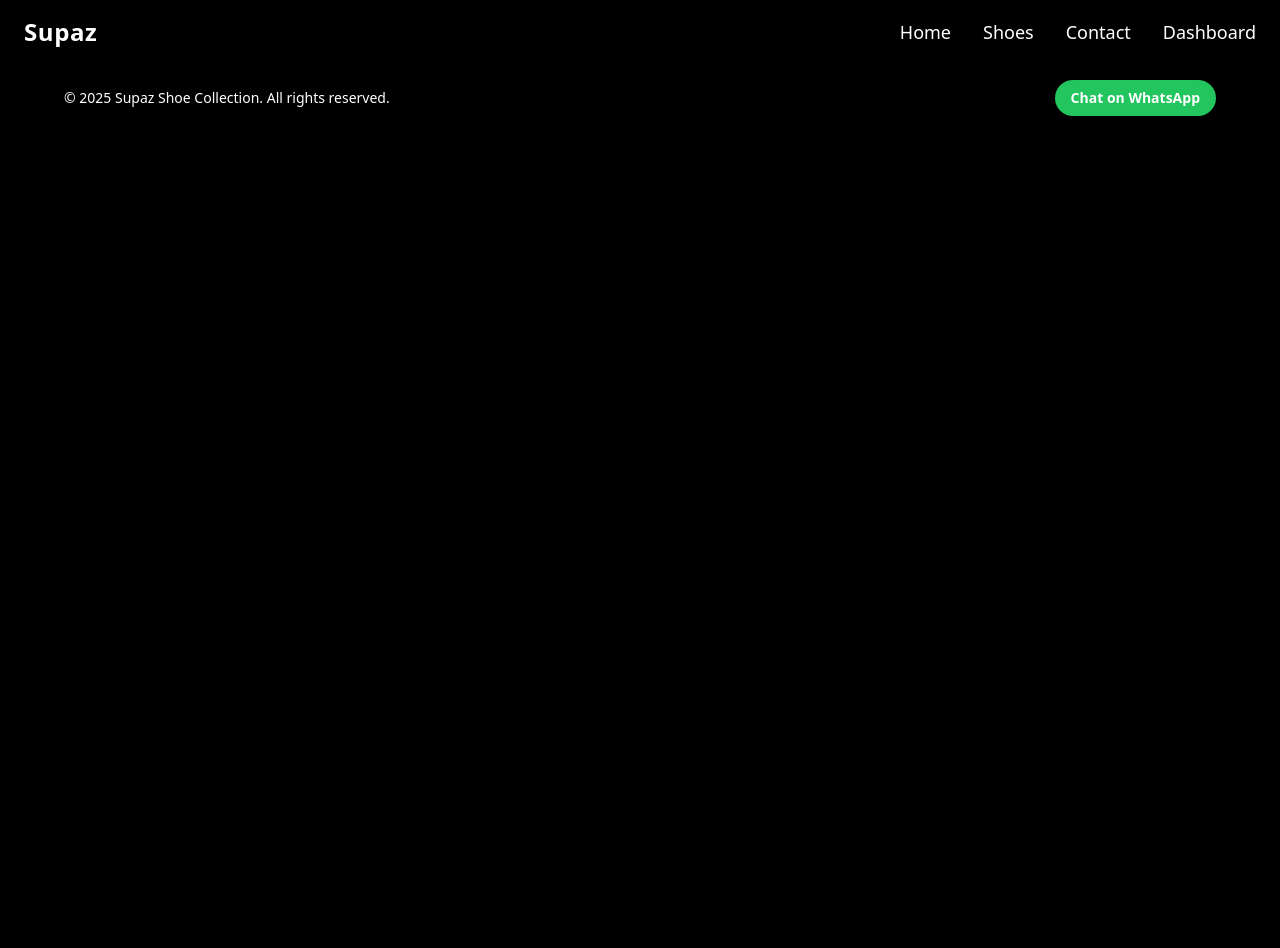
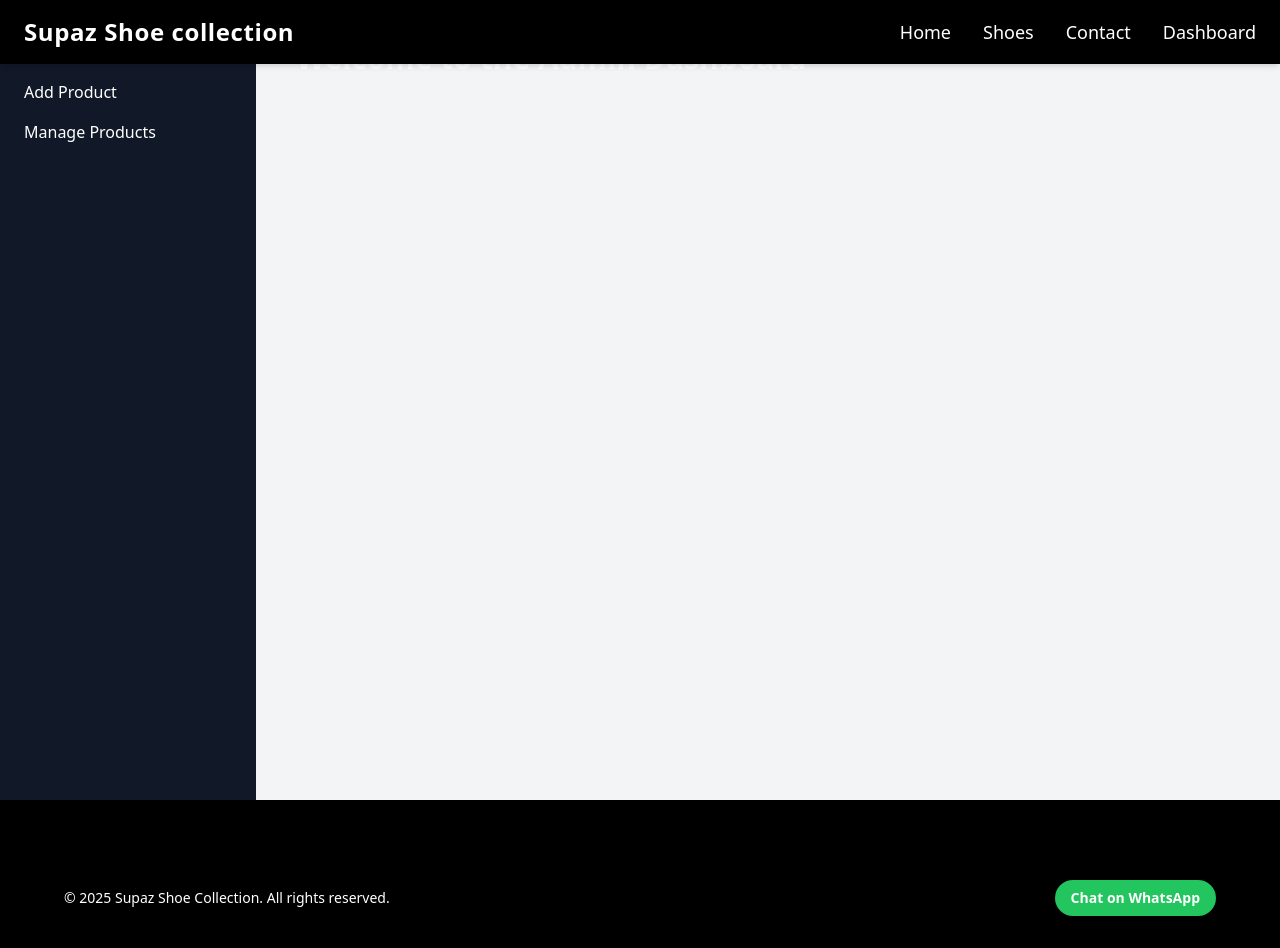
Before and after one commit to Jo7848/supaz-shoe-collection, a React (Create React App) app: page /dashboard in a window 1280 px wide. Before the commit the page ends 800 px from the top, so only its background shows below. Built offline with nearby package versions, Linux system fonts and the light colour scheme.

Commit message:
Added full admin dashboard with sidebar, AddProduct and ManageProducts

```diff
--- a/src/App.js
+++ b/src/App.js
@@ -20,9 +20,9 @@ function App() {
         <Route path="/contact" element={<Contact />} />
 
         {/* Admin Pages */}
-        <Route path="/admin/dashboard" element={<Dashboard />} />
-        <Route path="/admin/add" element={<AddProduct />} />
-        <Route path="/admin/manage" element={<ManageProducts />} />
+        <Route path="/dashboard" element={<Dashboard />} />
+        <Route path="/admin/add-product" element={<AddProduct />} />
+        <Route path="/admin/manage-products" element={<ManageProducts />} />
       </Routes>
 
       <Footer />
--- a/src/admin/Dashboard.jsx
+++ b/src/admin/Dashboard.jsx
@@ -1,13 +1,21 @@
-import React from 'react';
 import { Link } from 'react-router-dom';
 
 const Dashboard = () => {
   return (
-    <div className="p-6">
-      <h1 className="text-3xl font-bold mb-4">Admin Dashboard</h1>
-      <div className="space-x-4">
-        <Link to="/admin/add" className="bg-blue-600 text-white px-4 py-2 rounded hover:bg-blue-700">Add Product</Link>
-        <Link to="/admin/manage" className="bg-green-600 text-white px-4 py-2 rounded hover:bg-green-700">Manage Products</Link>
+    <div className="flex min-h-screen">
+      {/* Sidebar */}
+      <div className="w-64 bg-gray-900 text-white p-6">
+        <h2 className="text-2xl font-bold mb-6">Admin Panel</h2>
+        <nav className="flex flex-col gap-4">
+          <Link to="/admin/add-product" className="hover:underline">Add Product</Link>
+          <Link to="/admin/manage-products" className="hover:underline">Manage Products</Link>
+        </nav>
+      </div>
+
+      {/* Main Content */}
+      <div className="flex-1 p-10 bg-gray-100">
+        <h1 className="text-3xl font-semibold">Welcome to the Admin Dashboard</h1>
+        {/* You can add some dashboard summary content here if you want */}
       </div>
     </div>
   );
--- a/src/components/Navbar.jsx
+++ b/src/components/Navbar.jsx
@@ -11,7 +11,7 @@ const Navbar = () => {
     <nav className="bg-black text-white px-6 py-4 shadow-md fixed w-full z-50 top-0">
       <div className="max-w-7xl mx-auto flex items-center justify-between">
         <Link to="/" className="text-2xl font-bold tracking-wide text-white">
-          Supaz
+          Supaz Shoe collection
         </Link>
 
         {/* Desktop Nav */}
```
